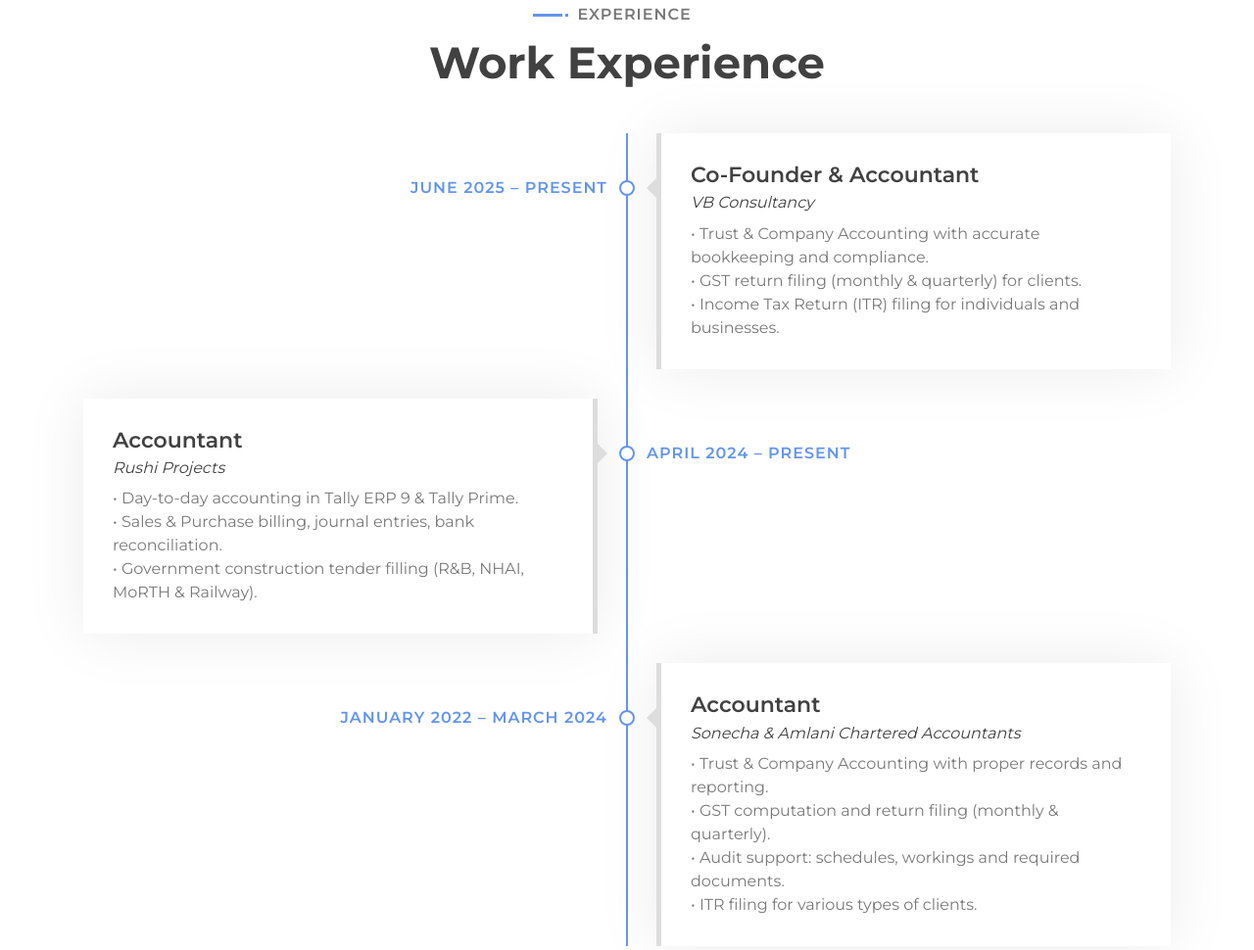
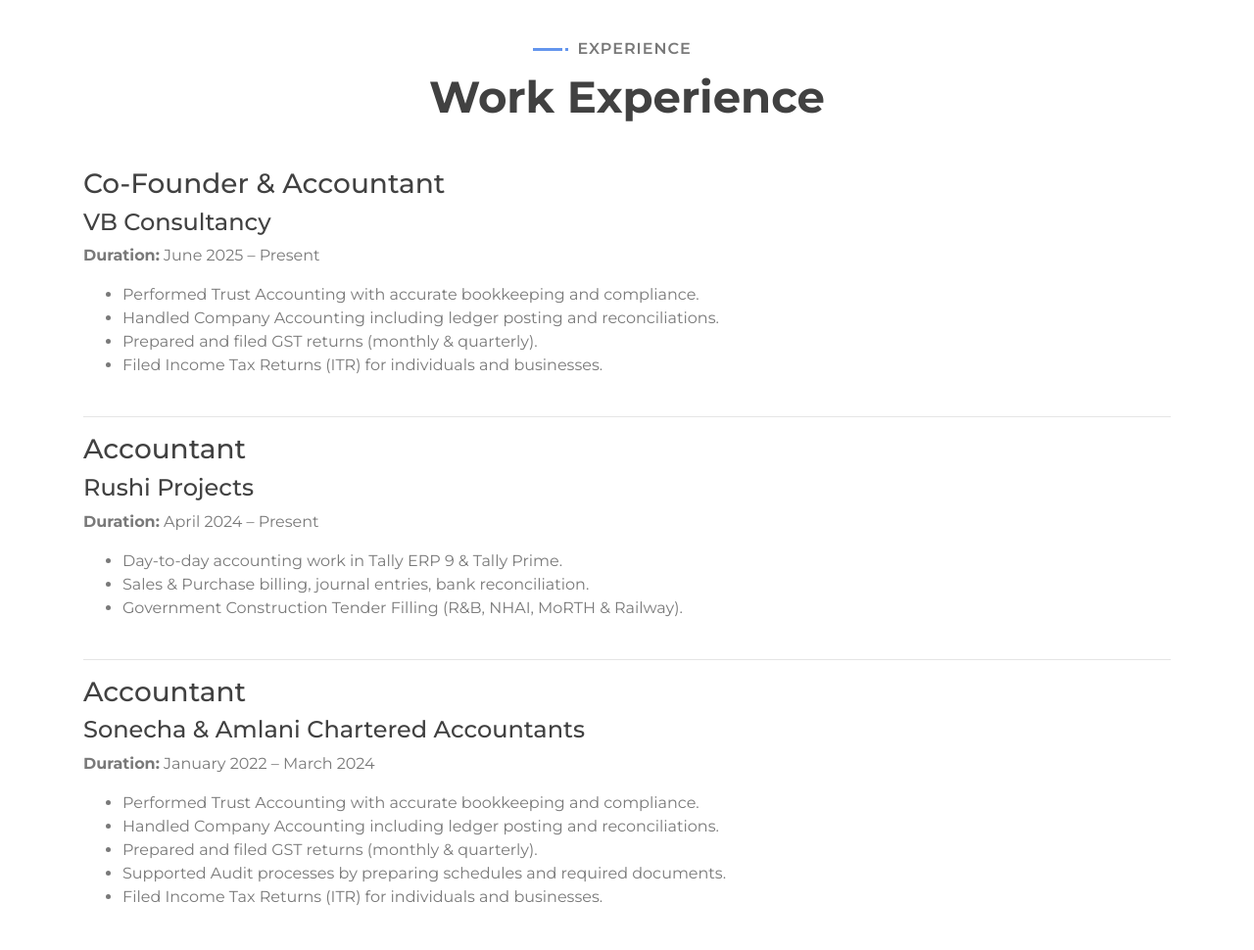
Before and after one commit to VaibhavDara/VaibhavDara.github.io, a plain HTML site: page index.html in a window 1280 px wide. Shown: the part 1086-2056 px from the top of the page at 98% size. Drawn offline with nearby package versions, Linux system fonts and the light colour scheme.

Commit message:
Update index.html

```diff
--- a/index.html
+++ b/index.html
@@ -216,61 +216,58 @@
     <!-- Me End -->
 
 <!-- Experience Start -->
-    <div class="details" id="experience">
-        <div class="container">
-            <header class="section-header text-center wow zoomIn" data-wow-delay="0.1s">
+<div class="container" id="experience" style="margin-top: 80px;">
+    <div class="section-header text-center wow zoomIn" data-wow-delay="0.1s">
         <p>Experience</p>
         <h2>Work Experience</h2>
-            </header>
-            <div class="skills timeline">
+    </div>
 
     <!-- Job 1 -->
-                <div class="timeline-item right wow slideInLeft" data-wow-delay="0.1s">
-                    <div class="timeline-text">
-                        <div class="timeline-date">June 2025 – Present</div>
-                        <h2>Co-Founder & Accountant</h2>
+    <div class="wow fadeInUp" data-wow-delay="0.2s" style="margin-bottom: 40px;">
+        <h3>Co-Founder & Accountant</h3>
         <h4>VB Consultancy</h4>
-                        <p>
-                            • Trust & Company Accounting with accurate bookkeeping and compliance.<br>
-                            • GST return filing (monthly & quarterly) for clients.<br>
-                            • Income Tax Return (ITR) filing for individuals and businesses.
-                        </p>
-                    </div>
+        <p><strong>Duration:</strong> June 2025 – Present</p>
+        <ul>
+            <li>Performed Trust Accounting with accurate bookkeeping and compliance.</li>
+            <li>Handled Company Accounting including ledger posting and reconciliations.</li>
+            <li>Prepared and filed GST returns (monthly & quarterly).</li>
+            <li>Filed Income Tax Returns (ITR) for individuals and businesses.</li>
+        </ul>
     </div>
 
+    <hr>
+
     <!-- Job 2 -->
-                <div class="timeline-item left wow slideInRight" data-wow-delay="0.1s">
-                    <div class="timeline-text">
-                        <div class="timeline-date">April 2024 – Present</div>
-                        <h2>Accountant</h2>
+    <div class="wow fadeInUp" data-wow-delay="0.3s" style="margin-bottom: 40px;">
+        <h3>Accountant</h3>
         <h4>Rushi Projects</h4>
-                        <p>
-                            • Day-to-day accounting in Tally ERP 9 &amp; Tally Prime.<br>
-                            • Sales &amp; Purchase billing, journal entries, bank reconciliation.<br>
-                            • Government construction tender filling (R&amp;B, NHAI, MoRTH &amp; Railway).
-                        </p>
-                    </div>
+        <p><strong>Duration:</strong> April 2024 – Present</p>
+        <ul>
+            <li>Day-to-day accounting work in Tally ERP 9 & Tally Prime.</li>
+            <li>Sales & Purchase billing, journal entries, bank reconciliation.</li>
+            <li>Government Construction Tender Filling (R&B, NHAI, MoRTH & Railway).</li>
+        </ul>
     </div>
 
+    <hr>
+
     <!-- Job 3 -->
-                <div class="timeline-item right wow slideInLeft" data-wow-delay="0.1s">
-                    <div class="timeline-text">
-                        <div class="timeline-date">January 2022 – March 2024</div>
-                        <h2>Accountant</h2>
-                        <h4>Sonecha &amp; Amlani Chartered Accountants</h4>
-                        <p>
-                            • Trust & Company Accounting with proper records and reporting.<br>
-                            • GST computation and return filing (monthly & quarterly).<br>
-                            • Audit support: schedules, workings and required documents.<br>
-                            • ITR filing for various types of clients.
-                        </p>
-                    </div>
+    <div class="wow fadeInUp" data-wow-delay="0.4s" style="margin-bottom: 40px;">
+        <h3>Accountant</h3>
+        <h4>Sonecha & Amlani Chartered Accountants</h4>
+        <p><strong>Duration:</strong> January 2022 – March 2024</p>
+        <ul>
+            <li>Performed Trust Accounting with accurate bookkeeping and compliance.</li>
+            <li>Handled Company Accounting including ledger posting and reconciliations.</li>
+            <li>Prepared and filed GST returns (monthly & quarterly).</li>
+            <li>Supported Audit processes by preparing schedules and required documents.</li>
+            <li>Filed Income Tax Returns (ITR) for individuals and businesses.</li>
+        </ul>
     </div>
 
 </div>
-        </div>
-    </div>
 <!-- Experience End -->
+
 
     <!-- Details Start -->
     <div class="details" id="details">
```
Lines whose indentation alone changed are shown as unchanged.
